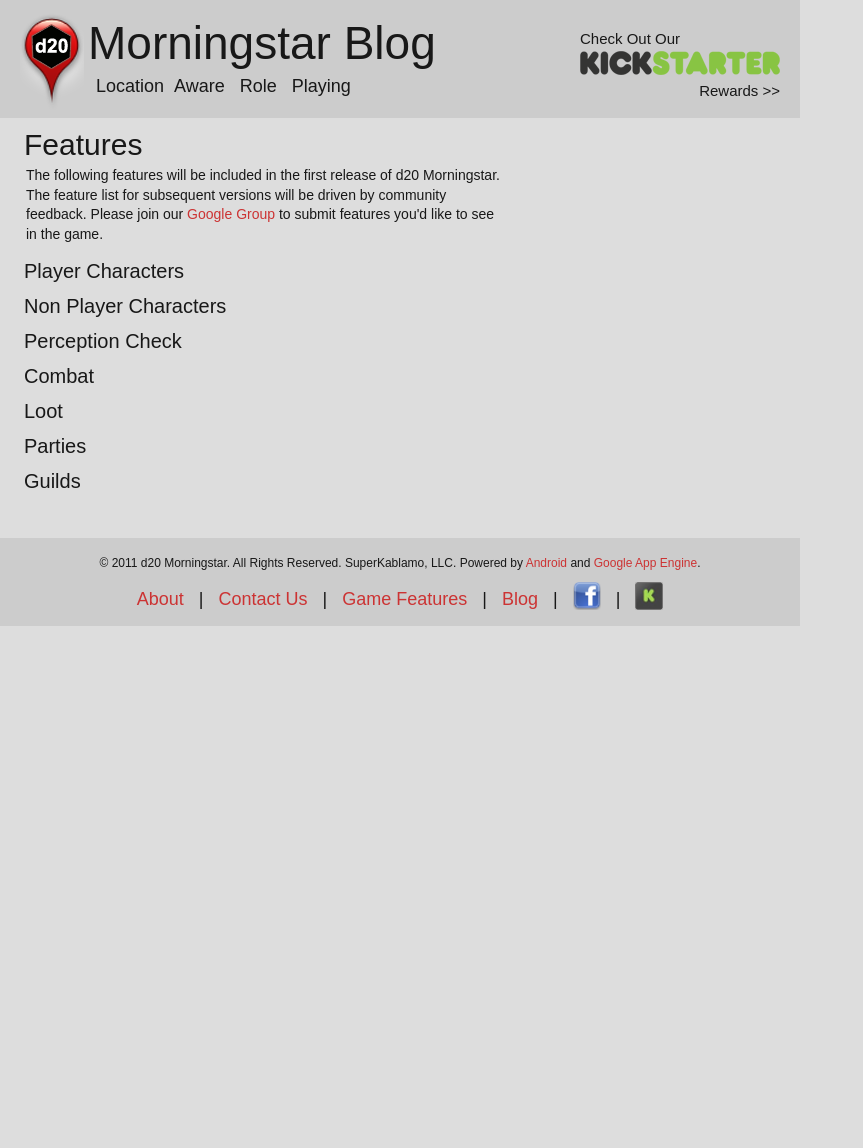
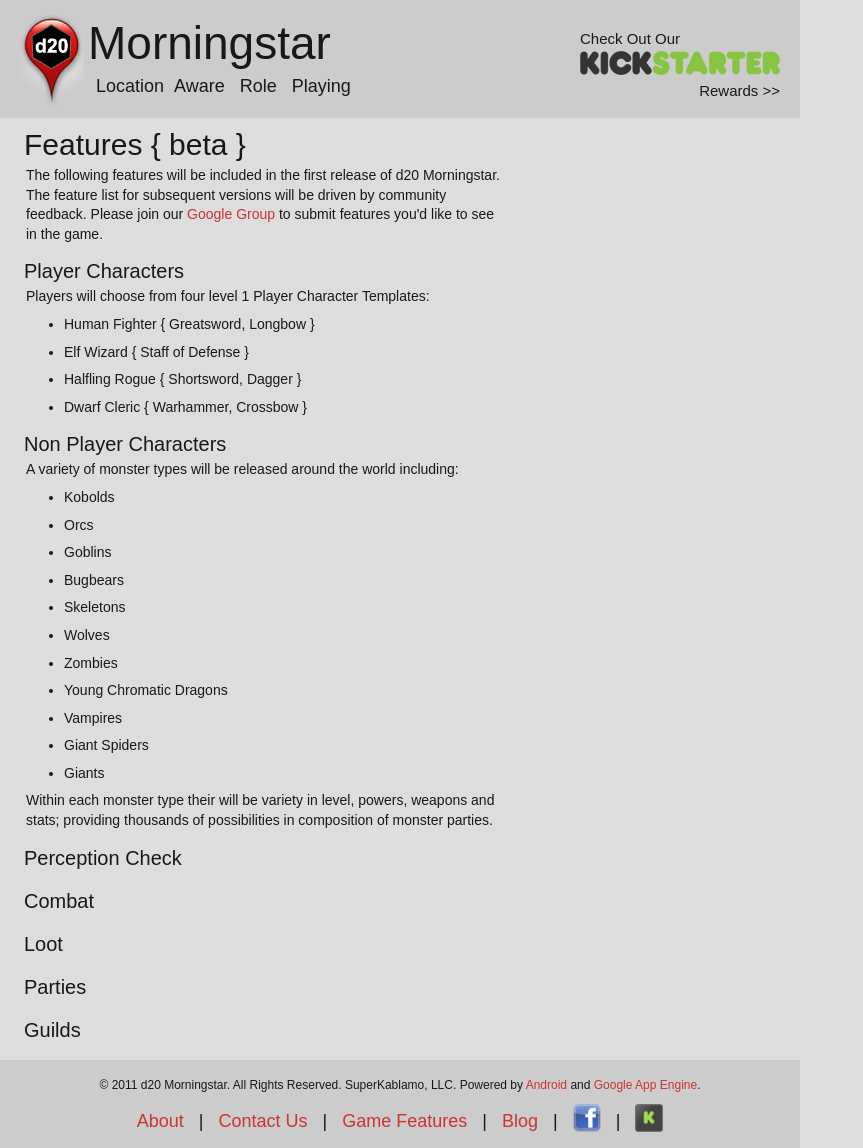
Before and after one commit to SuperKablamo/d20m-morningstar, a Python web app: template templates/page_features.html in a window 1280 px wide. Shown: the whole page, without its empty margins (0-863 px from the left). Before the commit the page ends 626 px from the top, so only its background shows below. Run offline with Jinja, Linux system fonts and the light colour scheme; the template is opened without the code that fills it, so the values that code supplies are empty; some web fonts are replaced.

Commit message:
More content for Kickstarter launch.

```diff
--- a/templates/main.html
+++ b/templates/main.html
@@ -157,7 +157,7 @@
 				<header id="header-wrap">
 					<div id="logo"></div>
 					<div id="title">
-						<h1><a href="/">Morningstar Blog</a></h1>
+						<h1><a href="/">Morningstar</a></h1>
 						<h2><span class="highlight">L</span>ocation&nbsp;&nbsp;<span class="highlight">A</span>ware&nbsp;&nbsp; <span class="highlight">R</span>ole&nbsp;&nbsp; <span class="highlight">P</span>laying</h2>
 					</div>
 					<div id="kickstarter-wrap">
--- a/templates/page_features.html
+++ b/templates/page_features.html
@@ -10,19 +10,58 @@
 
 	{% block content %}
 	<div id="page">
-		<h2>Features</h2>
+		<h2>Features { beta }</h2>
 		<div>
 			<p class="text14">
 				The following features will be included in the first release of d20 Morningstar.  <br/>
 				The feature list for subsequent versions will be driven by community feedback.  Please join our <a href="http://groups.google.com/a/d20m.com/group/morningstar/topics">Google Group</a> to submit features you'd like to see in the game.
 			</p>
 			<h3>Player Characters</h3>
+			<p class="text14">
+				Players will choose from four level 1 Player Character Templates:
+			</p>
+			<ul class="text14">
+				<li>Human Fighter { Greatsword, Longbow }</li>
+				<li>Elf Wizard { Staff of Defense }</li>
+				<li>Halfling Rogue { Shortsword, Dagger }</li>
+				<li>Dwarf Cleric { Warhammer, Crossbow }</li>
+			</ul>
 			<h3>Non Player Characters</h3>
+			<p class="text14">
+				A variety of monster types will be released around the world including:
+			</p>
+			<ul class="text14">
+				<li>Kobolds</li>
+				<li>Orcs</li>
+				<li>Goblins</li>
+				<li>Bugbears</li>
+				<li>Skeletons</li>
+				<li>Wolves</li>
+				<li>Zombies</li>
+				<li>Young Chromatic Dragons</li>
+				<li>Vampires</li>
+				<li>Giant Spiders</li>
+				<li>Giants</li>
+			</ul>
+			<p class="text14">
+				Within each monster type their will be variety in level, powers, weapons and stats; providing thousands of possibilities in composition of monster parties.
+			</p>
+
 			<h3>Perception Check</h3>
+			<p class="text14">
+			</p>
 			<h3>Combat</h3>
+			<p class="text14">
+			</p>
 			<h3>Loot</h3>
+			<p class="text14">
+			</p>
 			<h3>Parties</h3>
+			<p class="text14">
+			</p>
 			<h3>Guilds</h3>
+			<p class="text14">
+			</p>
 
 		</div>
 	</div>
```
